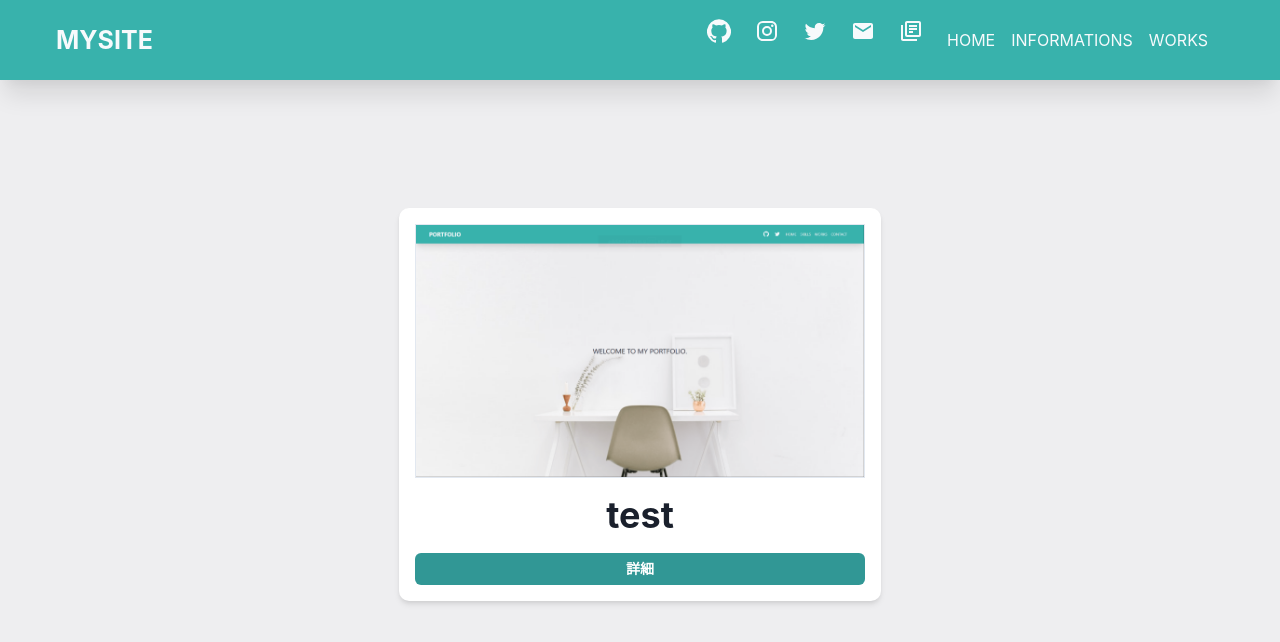
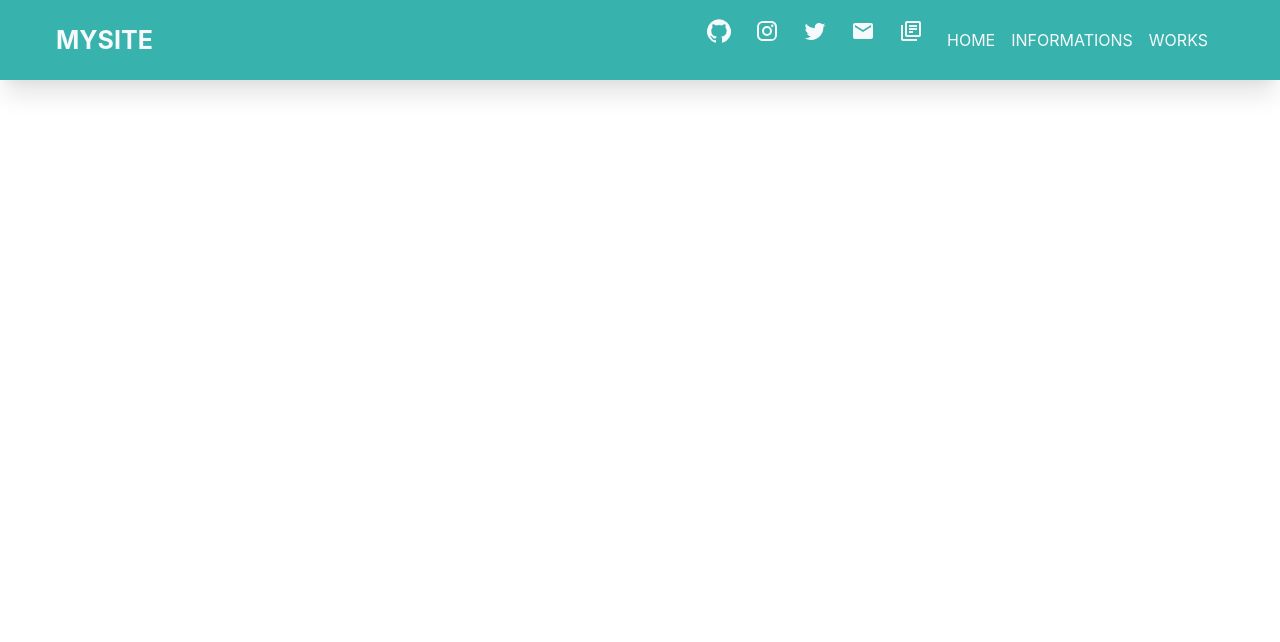
Before and after one commit to Osadakun/portfolio-site, a React (Create React App) app: page /works in a window 1280 px wide. Shown: the top 642 px of the page. Built offline with nearby package versions, Linux system fonts and the light colour scheme.

Commit message:
add file

```diff
--- a/src/components/modalItem/Modal_Bad.tsx
+++ b/src/components/modalItem/Modal_Bad.tsx
@@ -16,7 +16,7 @@ type Props = {
   onClose: () => void;
 };
 
-export const WorksModal: VFC<Props> = (props) => {
+export const Modal_Bad: VFC<Props> = (props) => {
   const { onClose, isOpen } = props;
 
   return (
--- a/src/components/modalItem/Modal_family.tsx
+++ b/src/components/modalItem/Modal_family.tsx
@@ -16,7 +16,7 @@ type Props = {
   onClose: () => void;
 };
 
-export const WorksModal: VFC<Props> = (props) => {
+export const Modal_family: VFC<Props> = (props) => {
   const { onClose, isOpen } = props;
 
   return (
--- a/src/components/modalItem/Modal_sel.tsx
+++ b/src/components/modalItem/Modal_sel.tsx
@@ -16,7 +16,7 @@ type Props = {
   onClose: () => void;
 };
 
-export const WorksModal: VFC<Props> = (props) => {
+export const Modal_sel: VFC<Props> = (props) => {
   const { onClose, isOpen } = props;
 
   return (
--- a/src/components/modalItem/Modal_trashbox.tsx
+++ b/src/components/modalItem/Modal_trashbox.tsx
@@ -16,7 +16,7 @@ type Props = {
   onClose: () => void;
 };
 
-export const WorksModal: VFC<Props> = (props) => {
+export const Modal_trash: VFC<Props> = (props) => {
   const { onClose, isOpen } = props;
 
   return (
--- a/src/components/pages/Works.tsx
+++ b/src/components/pages/Works.tsx
@@ -1,11 +1,8 @@
 import React, { useCallback, useEffect, useState, VFC } from 'react';
 import { useHistory } from 'react-router-dom';
-import { Img } from '@chakra-ui/image';
-import { Box, Center, Heading, Stack, Wrap, WrapItem, Text } from '@chakra-ui/layout';
-import { Button } from '@chakra-ui/button';
 import { useDisclosure } from '@chakra-ui/react';
-import portfolioImage from '../../img/portfolio.png';
 import { WorksModal } from '../molecules/WorksModal';
+import Bad from '../modalItem/Modal_Bad'
 
 export const Works: VFC = () => {
   const [isLoaded, setIsLoaded] = useState<boolean>(false);
@@ -16,37 +13,9 @@ export const Works: VFC = () => {
     history.push('/');
   }, []);
 
-  useEffect(() => {
-    setTimeout(() => {
-      setIsLoaded(true);
-    }, 100);
-  }, [portfolioImage]);
-
   return (
     <div>
-      <Box bgColor='#EEEEF0' pt='15%' style={{ height: '100vh' }}>
-        <Wrap justify='center' alignItems='center' w='100%' p={4}>
-          <WrapItem
-            // w='md'
-            h='auto'
-            borderRadius='10px'
-            shadow='md'
-            p={4}
-            bgColor='white'
-            w={{ base: '100%', xs: '85%' }}
-          >
-            <Stack textAlign='center' spacing={4}>
-              <Box borderWidth='1px' bg='white' onClick={onClickPortfolio} _hover={{ cursor: 'pointer' }}>
-                <Img src={portfolioImage} w='md' alt='portfolio_image' m='auto' />
-              </Box>
-              <Heading as='h2'>test</Heading>
-              <Button colorScheme='teal' size='sm' onClick={onOpen} onClose={onClose}>
-                詳細
-              </Button>
-            </Stack>
-          </WrapItem>
-        </Wrap>
-      </Box>
+
       <WorksModal onClose={onClose} isOpen={isOpen} />
     </div>
   );
```
